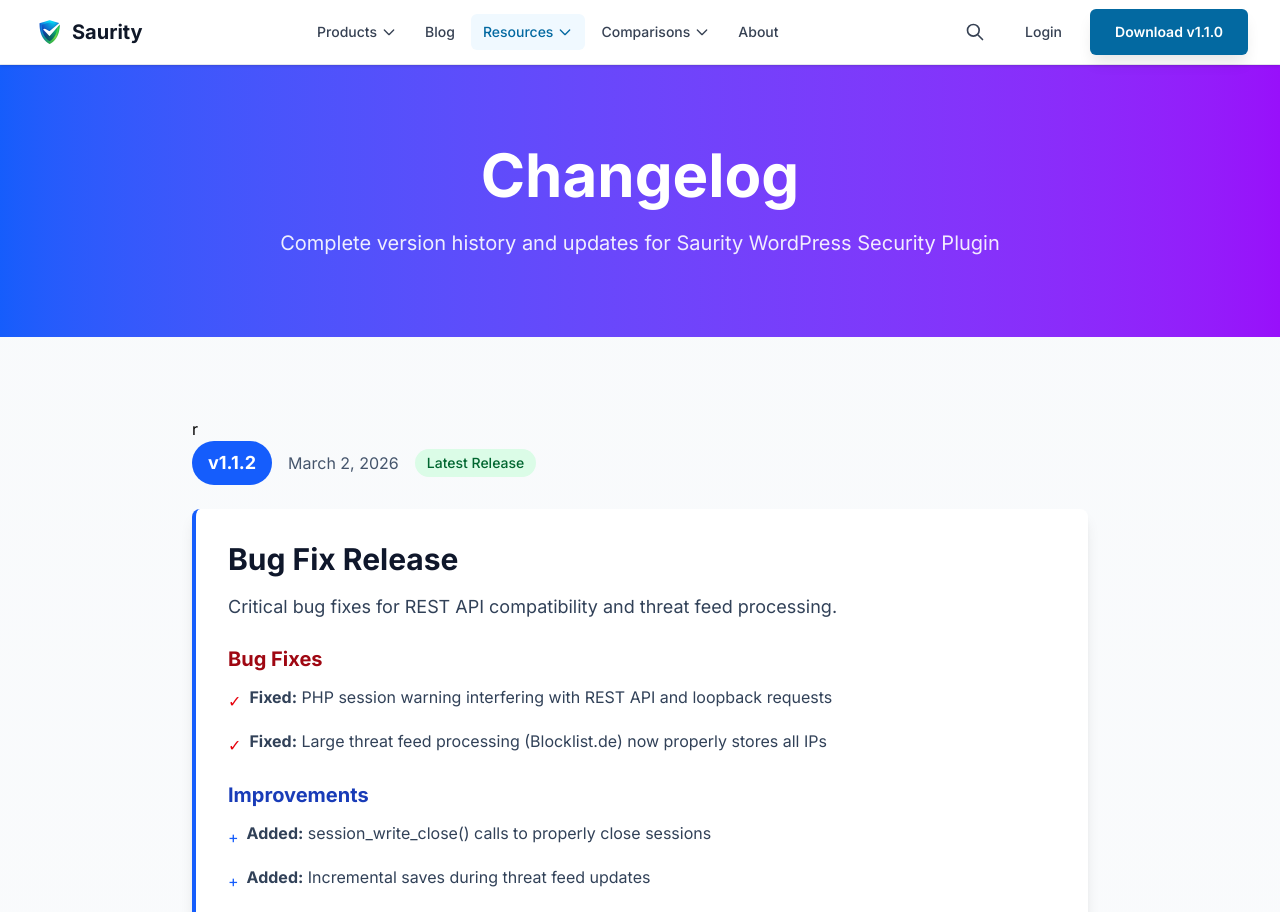
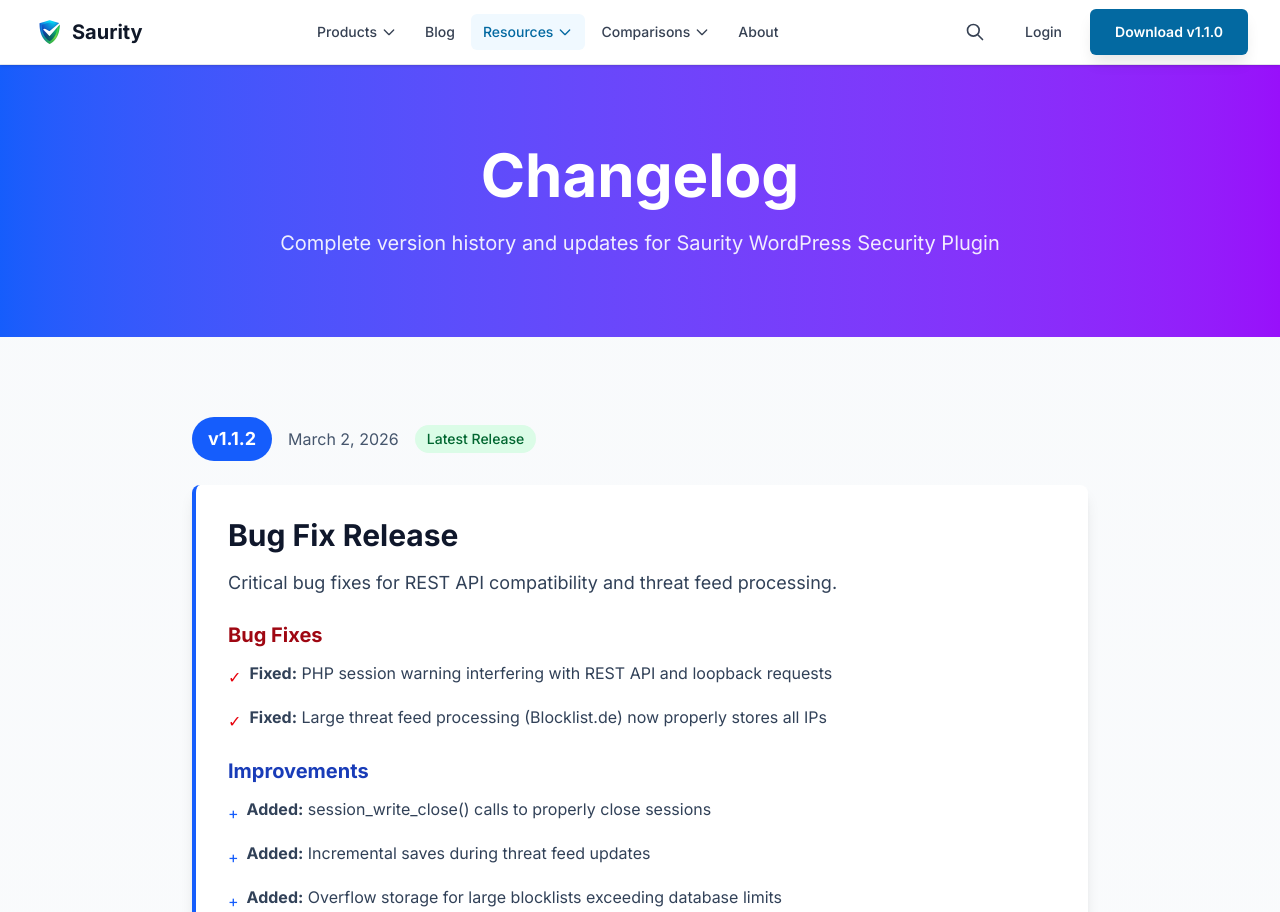
Before and after one commit to Saurava69/saurity, a Next.js app: page /changelog in a window 1280 px wide. Shown: the top 912 px of the page. Built offline with nearby package versions, Linux system fonts and the light colour scheme; no server answers.

Commit message:
Fixed unnecessary r

```diff
--- a/app/changelog/page.js
+++ b/app/changelog/page.js
@@ -57,7 +57,7 @@
           <div className="max-w-4xl mx-auto">
 
             {/* Version 1.1.2 */}
-            <div className="mb-16">r
+            <div className="mb-16">
               <div className="flex items-center gap-4 mb-6">
                 <span className="bg-blue-600 text-white px-4 py-2 rounded-full font-bold text-lg">
                   v1.1.2
```
